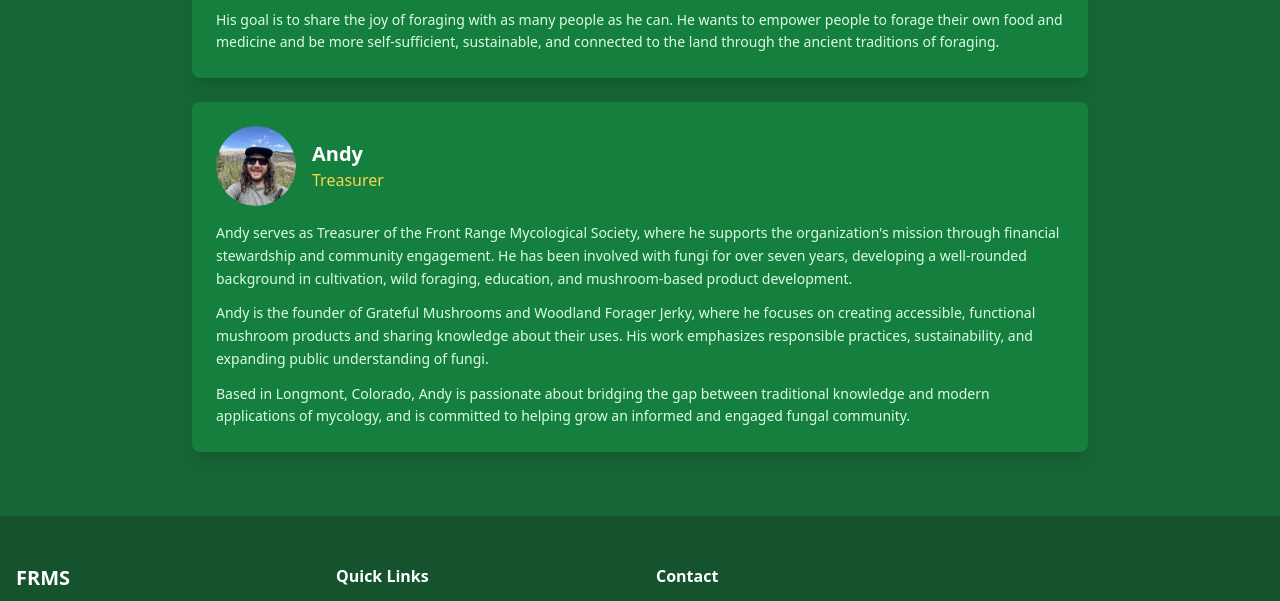
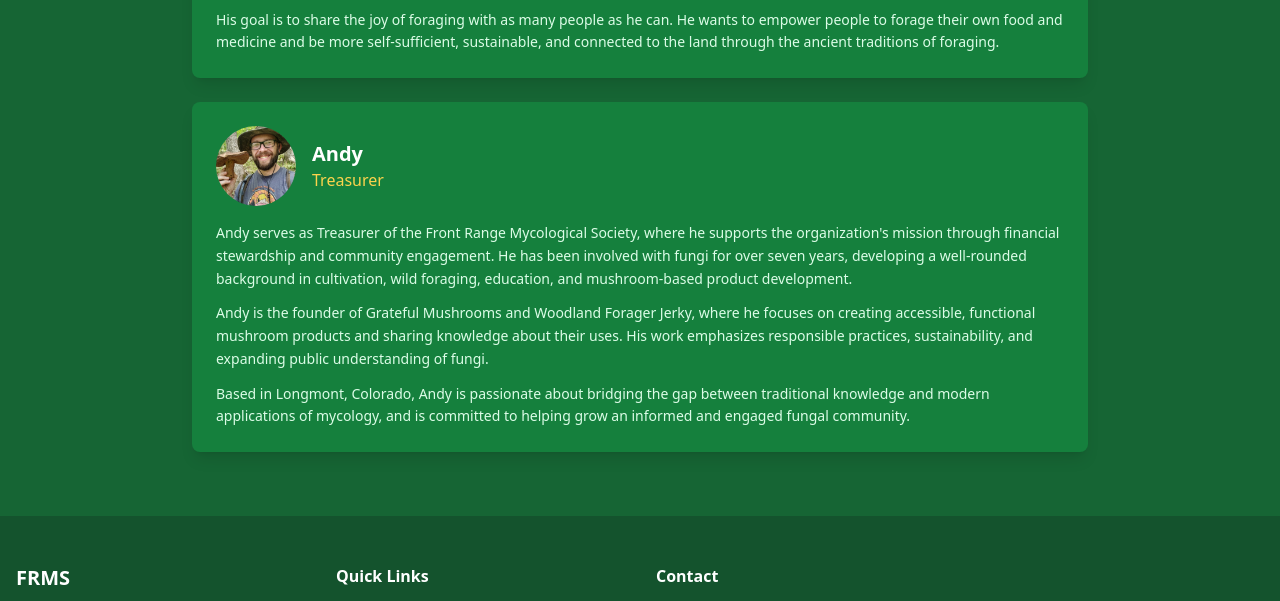
Before and after one commit to skyfly200/frms-site, a plain HTML site: page about.html in a window 1280 px wide. Shown: the part 4472-5073 px from the top of the page. Drawn offline with nearby package versions, Linux system fonts and the light colour scheme.

Commit message:
Replace Uriah's image with Andy's in about.html

```diff
--- a/about.html
+++ b/about.html
@@ -241,7 +241,7 @@
                 <!-- Andy - Treasurer -->
                 <div class="bg-green-700 rounded-lg p-6 shadow-lg" data-aos="fade-up" data-aos-delay="300">
                     <div class="flex items-center mb-4">
-                        <img src="images/uriah.jpg" alt="Uriah Beauchamp" class="w-20 h-20 rounded-full object-cover mr-4 shrink-0">
+                        <img src="images/andy.jpg" alt="Uriah Beauchamp" class="w-20 h-20 rounded-full object-cover mr-4 shrink-0">
                         <div>
                             <h3 class="text-xl font-bold">Andy</h3>
                             <p class="text-amber-300 font-medium">Treasurer</p>
```
